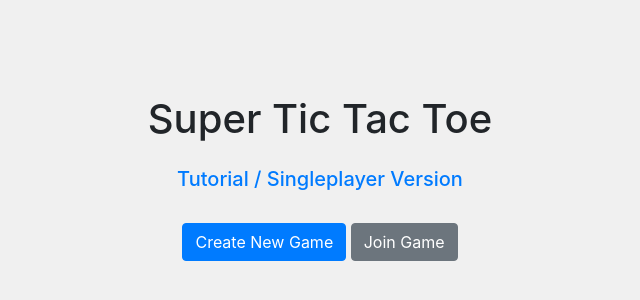
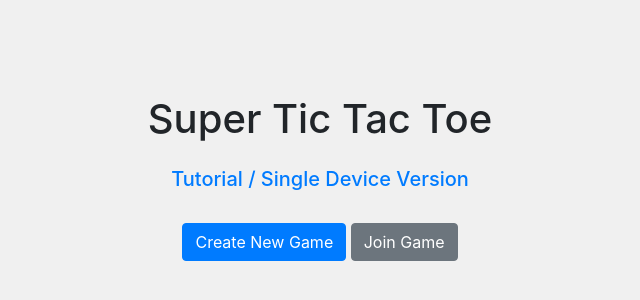
Before and after one commit to Kshtij-7/TicTacToeMax-Online, a plain HTML site: page index.html in a window 1280 px wide. Shown: the part 246-546 px from the top of the page, 320-960 px from the left. Drawn offline with nearby package versions, Linux system fonts and the light colour scheme; no server answers.

Commit message:
Update index.html
renamed singleplayer to single device

```diff
--- a/index.html
+++ b/index.html
@@ -13,7 +13,7 @@
 <body>
     <div id="homeScreen" class="container text-center mt-5">
         <h1 class="mb-4">Super Tic Tac Toe</h1>
-        <h5><span><a href="https://www.youtube.com/watch?v=_Na3a1ZrX7c" target="_blank">Tutorial</a></span><span><a href="#">        /        </a></span><span><a href="https://kshtij-7.github.io/TicTacToeMax/">Singleplayer Version</a></span></h5><br>
+        <h5><span><a href="https://www.youtube.com/watch?v=_Na3a1ZrX7c" target="_blank">Tutorial</a></span><span><a href="#">        /        </a></span><span><a href="https://kshtij-7.github.io/TicTacToeMax/">Single Device Version</a></span></h5><br>
 
         <button id="createGameBtn" class="btn btn-primary">Create New Game</button>
         <button id="joinGameBtn" class="btn btn-secondary">Join Game</button>
```
